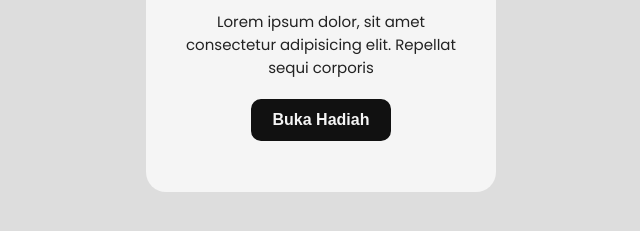
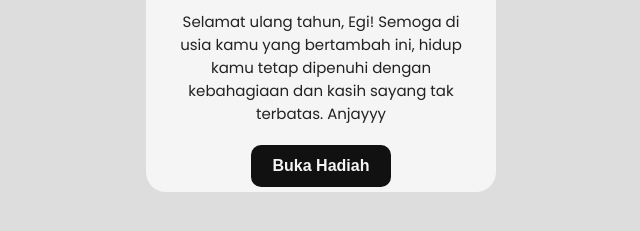
Before and after one commit to Ardiansyah330/hadiahultah, a plain HTML site: page index.html in a window 1280 px wide. Both pictures are taken after a click on the button "PENCET INI GES". Shown: the part 383-614 px from the top of the page, without its empty margins (319-959 px from the left). Drawn offline with Linux system fonts and the light colour scheme.

Commit message:
index.html

```diff
--- a/index.html
+++ b/index.html
@@ -31,8 +31,9 @@
       </div>
       <div class="title">Selamat Ulang Tahun!!</div>
       <div class="description">
-        Lorem ipsum dolor, sit amet consectetur adipisicing elit. Repellat sequi
-        corporis
+        Selamat ulang tahun, Egi! Semoga di usia kamu yang bertambah ini, hidup
+        kamu tetap dipenuhi dengan kebahagiaan dan kasih sayang tak terbatas.
+        Anjayyy
       </div>
       <div class="dismiss-btn">
         <button id="dismiss-popup-btn">Buka Hadiah</button>
```
